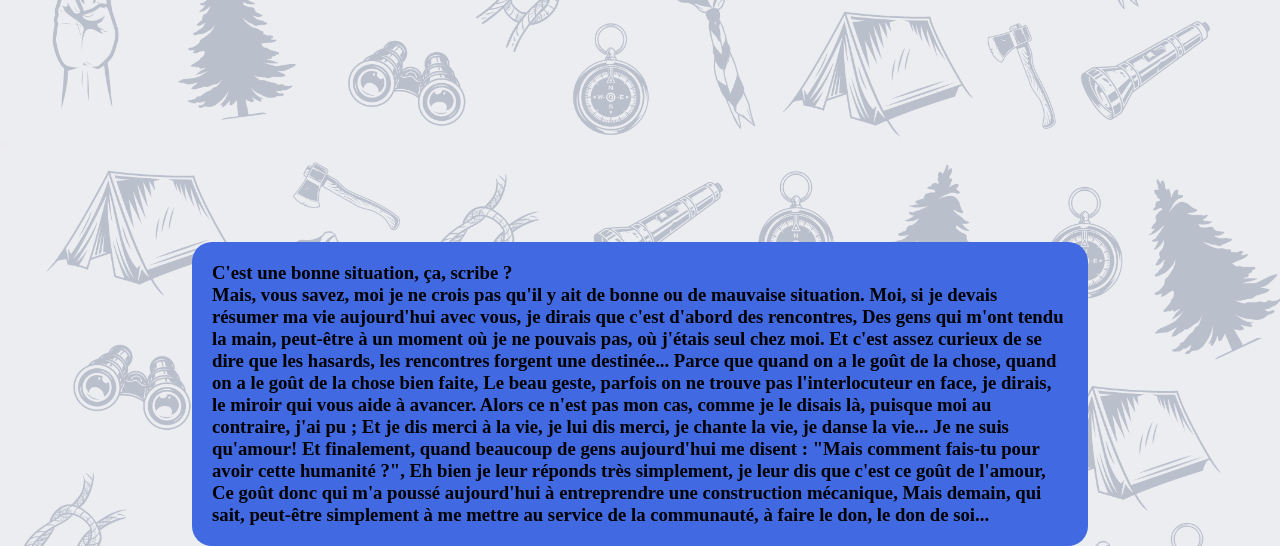
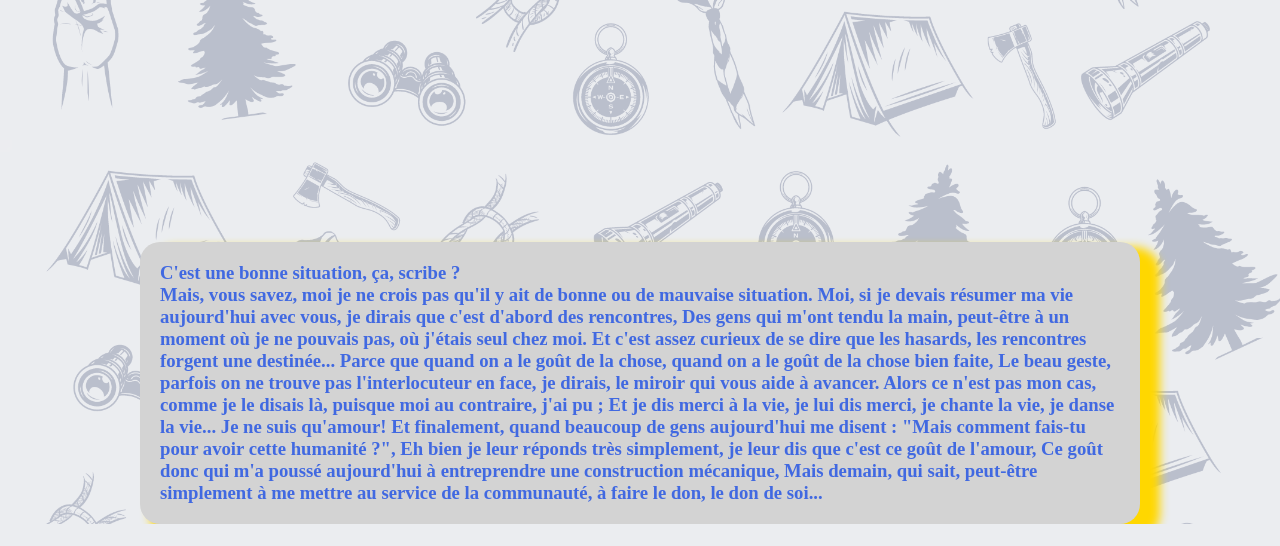
Before and after one commit to AGSE-Sens/site_agse_sens, a Flask app: page / in a window 1280 px wide. Shown: the part 558-1104 px from the top of the page. After the commit the page ends 1082 px from the top, so only its background shows below. Run offline with Flask 2, Linux system fonts and the light colour scheme.

Commit message:
Update style.css

```diff
--- a/AGSE/static/style.css
+++ b/AGSE/static/style.css
@@ -217,12 +217,14 @@ html {
 /** background **/
 
 .bg-rblue {
-	background:royalblue;
-	margin-right: 15vw;
-	margin-left: 15vw;
 	border-radius: 20px;
 	padding-left: 20px;
 	padding-right: 20px;
 	padding-top: 20px;
 	padding-bottom: 20px;
+	background: lightgrey;
+	max-width: 1000px;
+	margin: auto;
+	box-shadow: 15px 10px 10px 5px  gold;
+	color: royalblue;
 }
```
